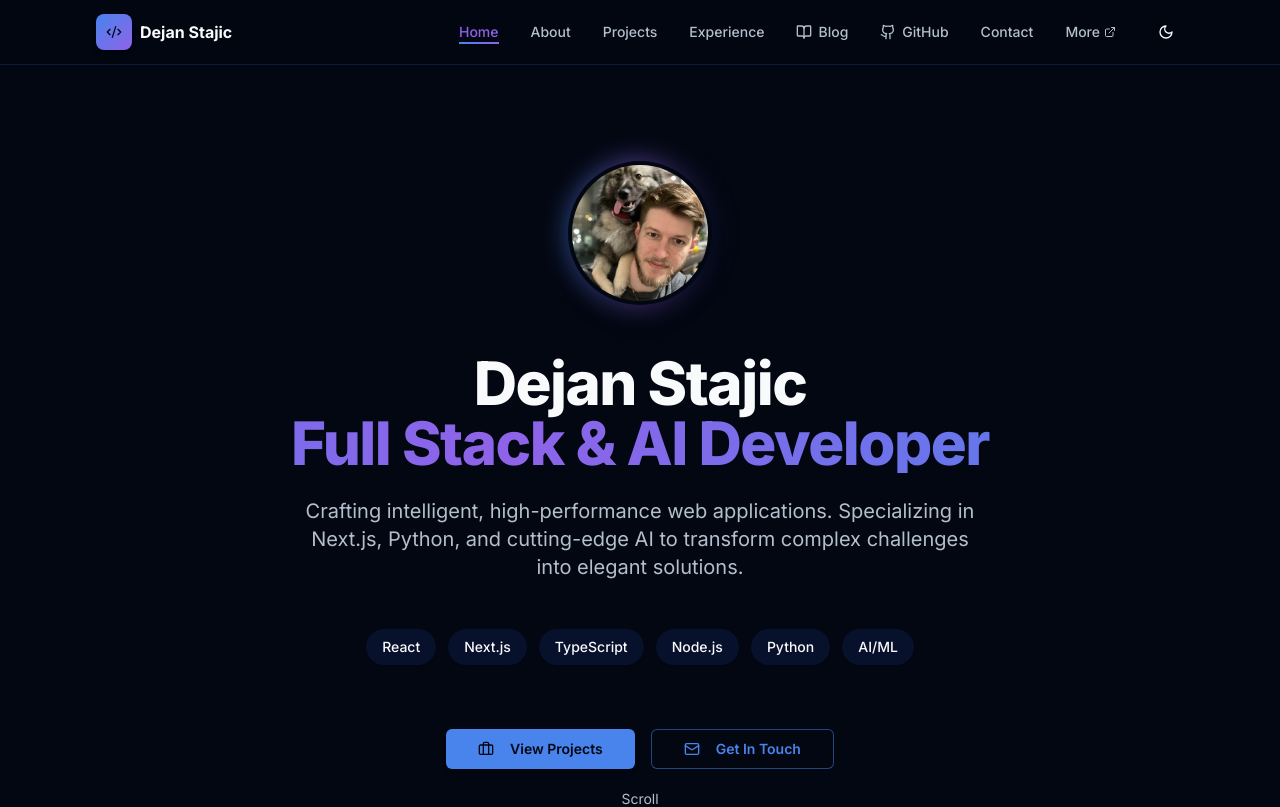
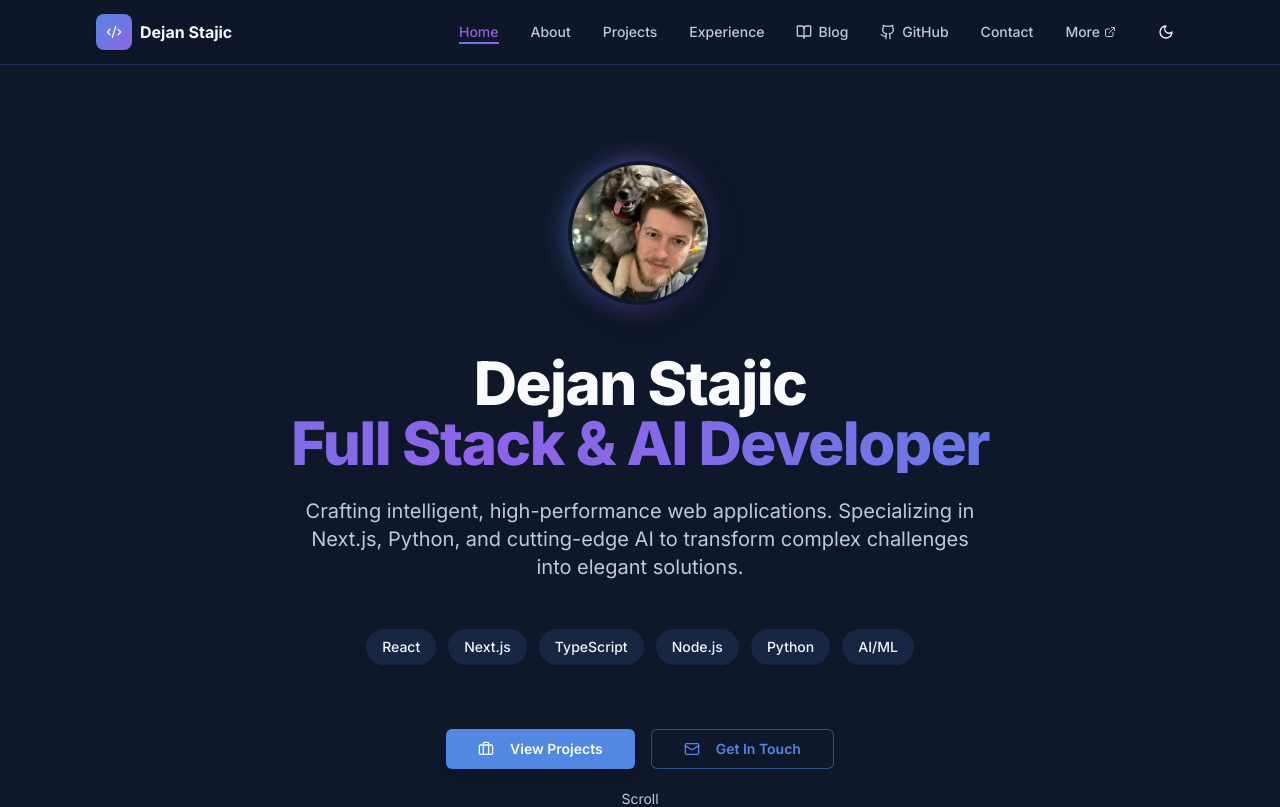
Before and after one commit to dejoski/autoapplier, a Next.js app: page / in a window 1280 px wide. Shown: the top 807 px of the page. Built offline with nearby package versions, Linux system fonts and the light colour scheme.

Commit message:
Improve dark mode color palette with better contrast and slate gray base

```diff
--- a/src/app/globals.css
+++ b/src/app/globals.css
@@ -22,7 +22,7 @@
     --muted: 220 14.3% 95.9%; /* Light Gray */
     --muted-foreground: 220 8.9% 43.1%; /* Medium Gray - Muted Text */
 
-    --accent: 260 75% 50%; /* Vibrant Purple - Accent for highlights, optional */
+    --accent: 260 75% 55%; /* Vibrant Purple - Accent for highlights, slightly desaturated */
     --accent-foreground: 0 0% 100%; /* White - Text on Accent */
 
     --destructive: 0 84.2% 60.2%; /* Red - Destructive Actions */
@@ -41,33 +41,35 @@
   }
 
   .dark {
-    --background: 224 71.4% 4.1%; /* Very Dark Blue - Background */
-    --foreground: 210 20% 98%; /* Off-White - Main Text */
+    --background: 222 47.4% 11.2%; /* Dark Slate Gray - Softer than pure black */
+    --foreground: 210 40% 98%;     /* Almost White - High contrast for readability */
 
-    --card: 224 71.4% 6.1%; /* Darker Blue - Card Background */
-    --card-foreground: 210 20% 98%; /* Off-White */
+    --card: 222 47.4% 14.2%;       /* Slightly Lighter Slate Gray - Card Background */
+    --card-foreground: 210 40% 98%;
 
-    --popover: 224 71.4% 6.1%; /* Darker Blue */
-    --popover-foreground: 210 20% 98%; /* Off-White */
+    --popover: 222 47.4% 14.2%;
+    --popover-foreground: 210 40% 98%;
 
-    --primary: 218 81.2% 60.4%; /* Vivid Blue - Primary Action (can remain bright) */
-    --primary-foreground: 224 71.4% 4.1%; /* Dark Blue - Text on Primary */
+    /* Primary action color can remain vibrant but ensure its usage is not overwhelming */
+    --primary: 218 71.2% 60.4%;   /* Slightly less saturated blue for dark mode */
+    --primary-foreground: 210 40% 98%; /* Ensure text on primary is light */
 
-    --secondary: 224 71.4% 10.1%; /* Dark Slate Blue - Secondary Background */
-    --secondary-foreground: 210 20% 98%; /* Off-White */
+    --secondary: 222 47.4% 18.2%;   /* Darker Slate - Secondary elements */
+    --secondary-foreground: 210 40% 96%; /* Lighter text for secondary elements */
 
-    --muted: 224 71.4% 10.1%; /* Dark Slate Blue */
-    --muted-foreground: 210 20% 75%; /* Lighter Gray - Muted Text */
+    --muted: 222 47.4% 22.2%;      /* Medium Slate - Muted backgrounds/borders */
+    --muted-foreground: 210 38% 80%;  /* Lighter Gray - Muted text */
 
-    --accent: 260 75% 65%; /* Brighter Purple for Dark Mode */
-    --accent-foreground: 224 71.4% 4.1%; /* Dark Blue */
+    /* Accent color needs to pop but not clash */
+    --accent: 260 75% 65%;        /* Brighter Purple for Dark Mode accent */
+    --accent-foreground: 210 40% 98%; /* Text on accent */
 
-    --destructive: 0 72.2% 50.6%; /* Darker Red */
-    --destructive-foreground: 0 0% 100%; /* White */
+    --destructive: 0 62.8% 50.6%; /* Darker Red */
+    --destructive-foreground: 0 0% 98%;
 
-    --border: 224 71.4% 15.1%; /* Medium Dark Blue - Borders */
-    --input: 224 71.4% 15.1%; /* Medium Dark Blue - Input Borders */
-    --ring: 218 81.2% 60.4%; /* Vivid Blue - Focus Ring */
+    --border: 222 47.4% 22.2%;      /* Medium Slate - Borders */
+    --input: 222 47.4% 18.2%;       /* Darker Slate - Input Backgrounds */
+    --ring: 218 71.2% 65.4%;     /* Brighter Blue for focus ring */
   }
 }
 
```
